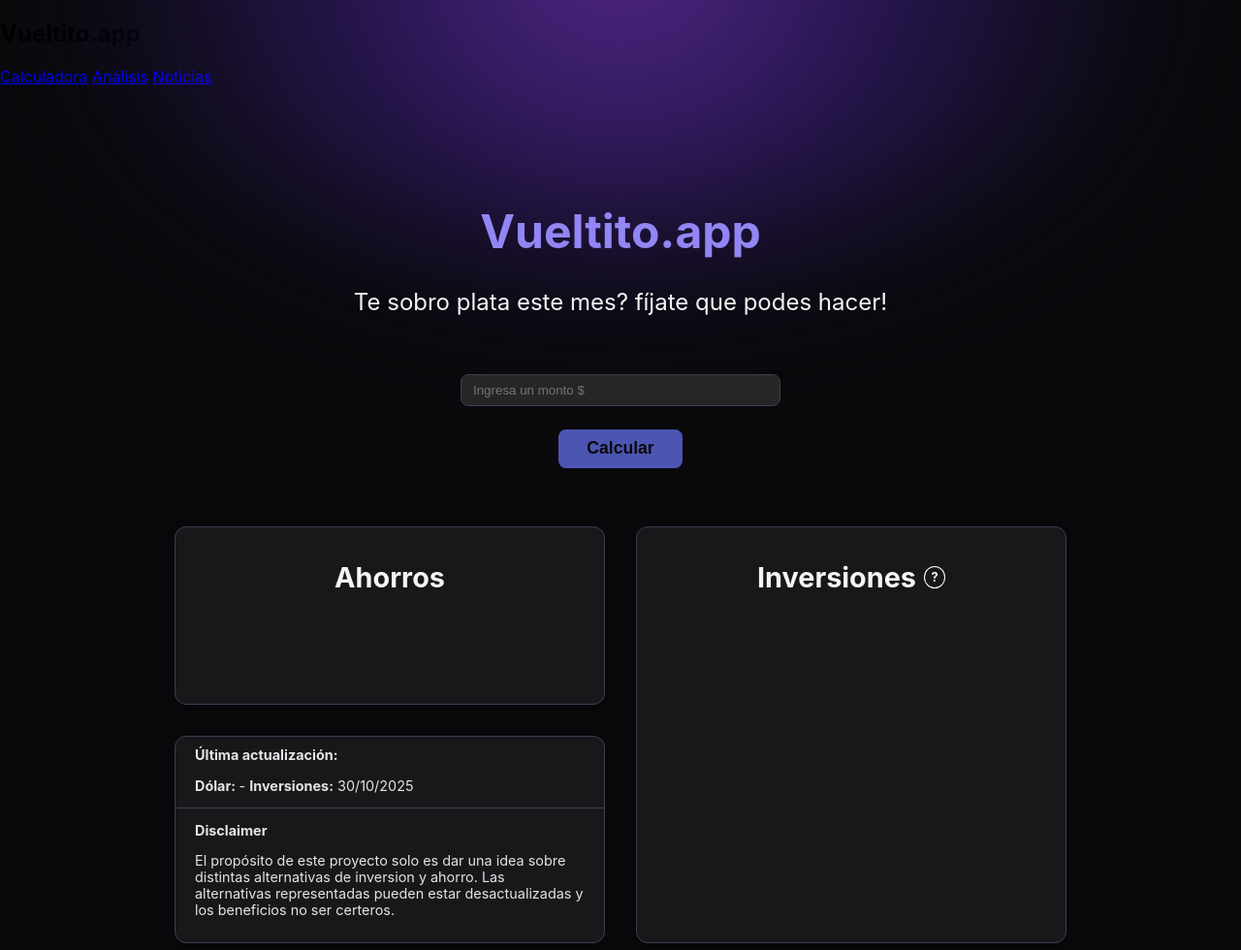
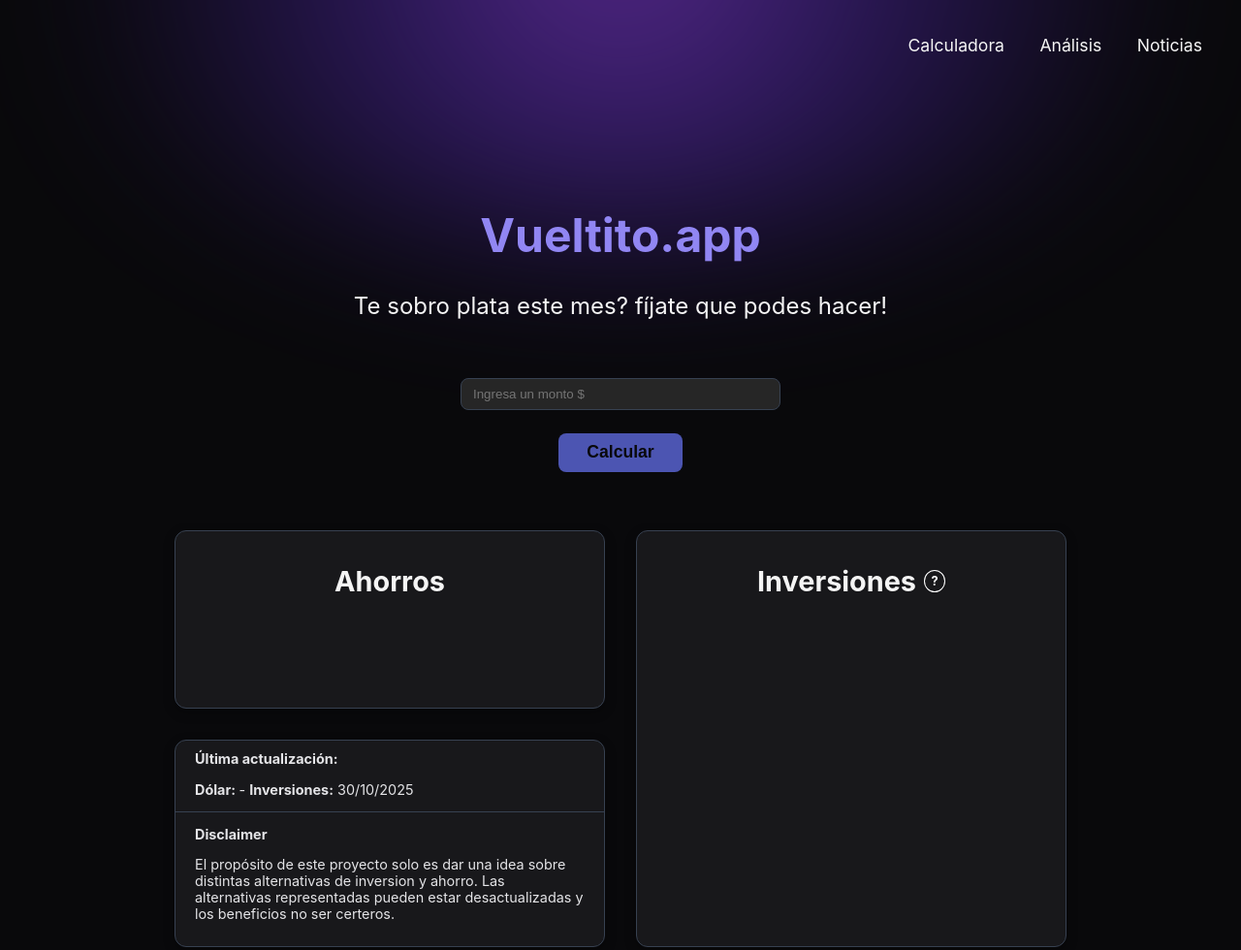
Before and after one commit to joastur11/vueltito-app, a website with bundled scripts: page project/index.html in a window 1280 px wide. Shown: the top 980 px of the page at 97% size. Built offline with nearby package versions, Linux system fonts and the light colour scheme; no server answers.

Commit message:
estila navbar
con animaciones

```diff
--- a/project/main.css
+++ b/project/main.css
@@ -3,12 +3,12 @@ body {
   background-color: #09090b;
   font-family: 'Inter', sans-serif;
   cursor: default;
+  overflow-x: hidden;
 }
 
 .fondo-pagina {
   position: relative;
   min-height: 100vh;
-  overflow: hidden;
 }
 
 .fondo-pagina::before,
@@ -42,6 +42,80 @@ body {
     rgba(160, 70, 255, 0.9) 0%,
     rgba(100, 50, 220, 0.6) 35%,
     rgba(20, 10, 60, 0.0) 80%);
+}
+
+.navbar {
+  display: flex;
+  color: #f5f5f5;
+  align-items: center;
+  justify-content: space-between;
+  padding: 12px 24px;
+  position: sticky;
+  top: 0;
+  z-index: 100;
+
+  animation: nav-scroll linear both;
+  animation-timeline: scroll(root block);
+}
+
+.navbar h2 {
+  font-family: 'Inter', sans-serif;
+  font-weight: 600;
+  letter-spacing: 1px;
+  color: #9186f3;
+  opacity: 0;
+  transition: opacity 0.3s;
+
+  animation: titulo-appear linear both;
+  animation-timeline: scroll(root block);
+  animation-range: 150px 300px;
+}
+
+.navbar a {
+  color: #f5f5f5;
+  font-size: 1.1rem;
+  margin: 0 16px;
+  text-decoration: none;
+  position: relative;
+  transition: color 0.2s ease;
+}
+
+.navbar nav a::after {
+  content: "";
+  position: absolute;
+  left: 0;
+  bottom: -3px;
+  width: 0%;
+  height: 2px;
+  background: #5c67da;
+  transition: width 0.3s ease;
+}
+
+.navbar nav a:hover {
+  color: #707cf7;
+}
+
+.navbar nav a:hover::after {
+  width: 100%;
+}
+
+@keyframes nav-scroll {
+  to {
+    background: rgba(0, 0, 0, 0.3);
+    backdrop-filter: blur(10px);
+    box-shadow: 0 2px 8px rgba(0, 0, 0, 0.2);
+  }
+}
+
+@keyframes titulo-appear {
+  from {
+    opacity: 0;
+    transform: translateY(-10px);
+  }
+  to {
+    opacity: 1;
+    transform: translateY(0);
+  }
 }
 
 .contenido {
@@ -377,7 +451,7 @@ pointer-events: none;
   color: #f5f5f5;
 }
 
-.charts {
+#charts {
   color: #f5f5f5;
   background-color: transparent;
   display: flex;
@@ -388,7 +462,7 @@ pointer-events: none;
   box-sizing: border-box;
 }
 
-.charts h2 {
+#charts h2 {
   color: #9186f3;
   margin-bottom: 2rem;
 }
@@ -462,7 +536,7 @@ pointer-events: none;
   cursor: pointer;
 }
 
-.noticias {
+#noticias {
   display: grid;
   grid-template-columns: 1fr 3fr 3fr 1fr;
   grid-template-areas:
@@ -475,7 +549,7 @@ pointer-events: none;
   color: #f5f5f5;
 }
 
-.noticias h2 {
+#noticias h2 {
   grid-area: titulo;
   text-align: center;
   font-size: 1.6rem;
```
